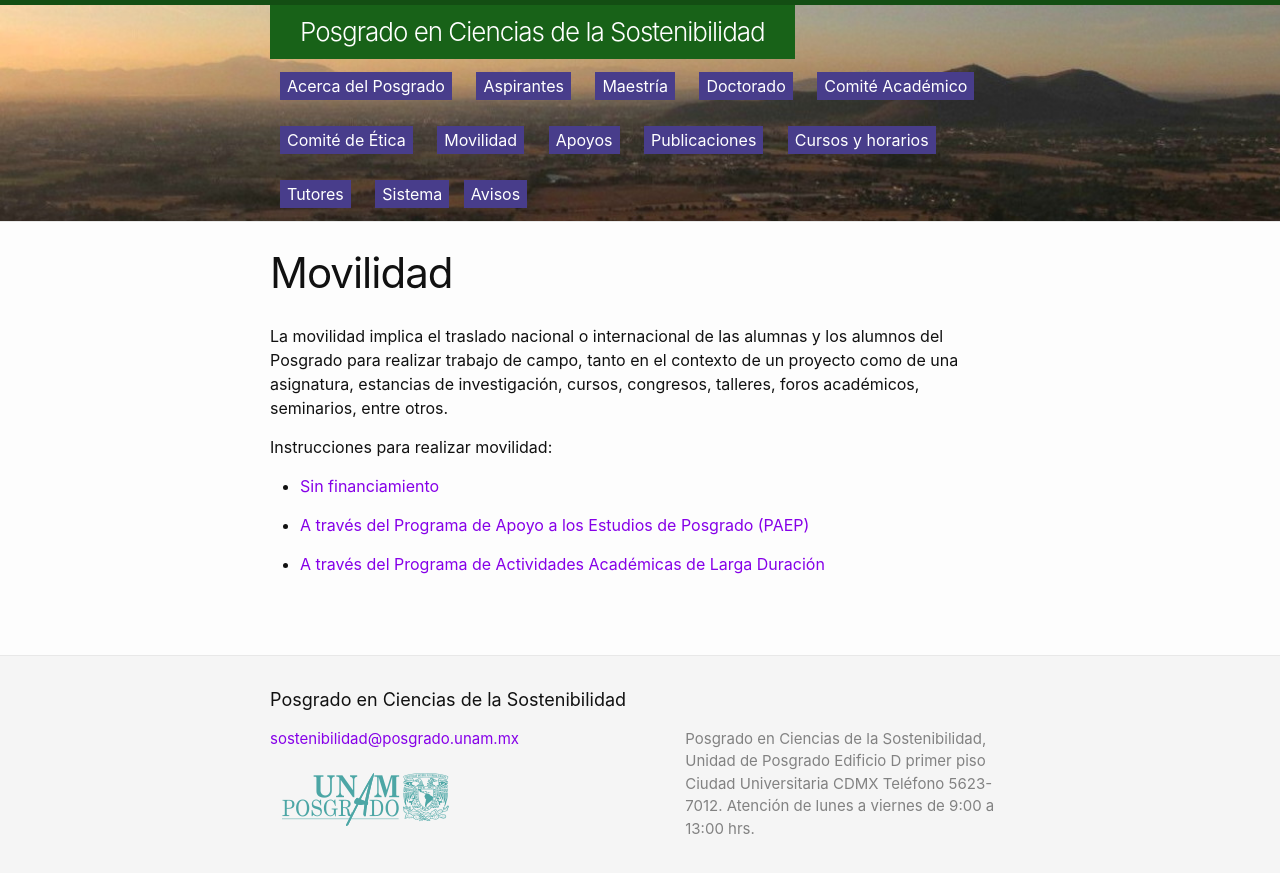
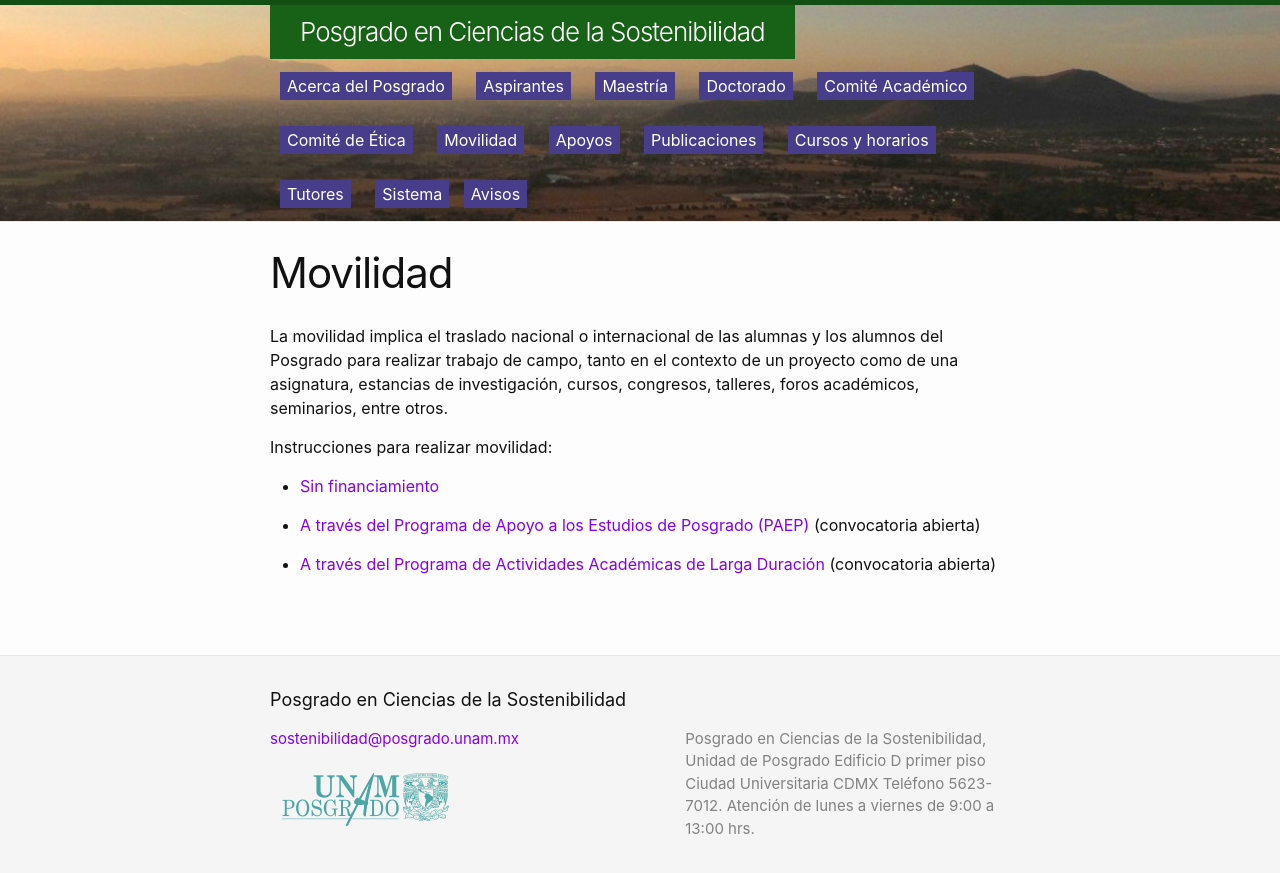
Before and after one commit to pcs-unam/pcs-unam.github.io, a Jekyll site: the page built from 051_movilidad.md, in a window 1280 px wide. Shown: the top 873 px of the page. Built offline with Jekyll 4.4.1, drawn with Linux system fonts in a browser that asks for light colours.

Commit message:
Se abrieron convocatorias PAEP y AAlarga duración

```diff
--- a/051_movilidad.md
+++ b/051_movilidad.md
@@ -15,6 +15,6 @@ Instrucciones para realizar movilidad:
 
  - [Sin financiamiento](/movilidad/sin-financiamiento/)
 
- - [A través del Programa de Apoyo a los Estudios de Posgrado (PAEP)](/movilidad/paep/)
+ - [A través del Programa de Apoyo a los Estudios de Posgrado (PAEP)](/movilidad/paep/) (convocatoria abierta)
 
- - [A través del Programa de Actividades Académicas de Larga Duración](/movilidad/larga-duracion/)
+ - [A través del Programa de Actividades Académicas de Larga Duración](/movilidad/larga-duracion/) (convocatoria abierta)
```
